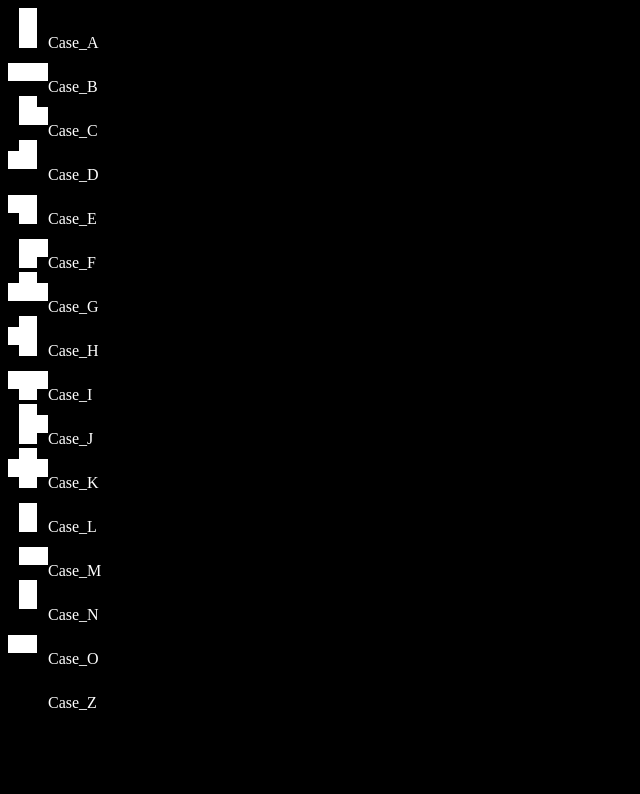
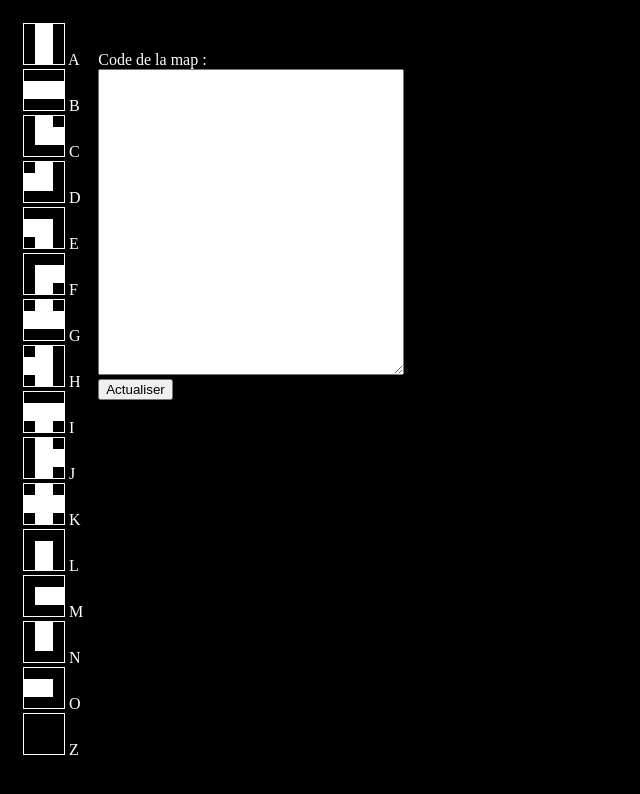
Before and after one commit to TheBigPoulet/Labyrinthe, a plain HTML site: page cases/index.html in a window 1280 px wide. Shown: the whole page, without its empty margins (0-640 px from the left). Drawn offline with Linux system fonts and the light colour scheme.

Commit message:
Création de l'éditeur de niveau

```diff
--- a/cases/index.html
+++ b/cases/index.html
@@ -1,23 +1,37 @@
-<img src="Case_A.png">Case_A</img><br />
-<img src="Case_B.png">Case_B</img><br />
-<img src="Case_C.png">Case_C</img><br />
-<img src="Case_D.png">Case_D</img><br />
-<img src="Case_E.png">Case_E</img><br />
-<img src="Case_F.png">Case_F</img><br />
-<img src="Case_G.png">Case_G</img><br />
-<img src="Case_H.png">Case_H</img><br />
-<img src="Case_I.png">Case_I</img><br />
-<img src="Case_J.png">Case_J</img><br />
-<img src="Case_K.png">Case_K</img><br />
-<img src="Case_L.png">Case_L</img><br />
-<img src="Case_M.png">Case_M</img><br />
-<img src="Case_N.png">Case_N</img><br />
-<img src="Case_O.png">Case_O</img><br />
-<img src="Case_Z.png">Case_Z</img>
+<!DOCTYPE html>
+<html lang="fr">
+    <head>
+        <meta charset="utf-8">
+        <title>éditeur de niveau</title>
+        <link rel="stylesheet" href="stylesheet.css" />
+        <script src="script.js"></script>
+    </head>
+    <body>
+        <div id="liste">
+            <img src="Case_A.png"> A</img><br />
+            <img src="Case_B.png"> B</img><br />
+            <img src="Case_C.png"> C</img><br />
+            <img src="Case_D.png"> D</img><br />
+            <img src="Case_E.png"> E</img><br />
+            <img src="Case_F.png"> F</img><br />
+            <img src="Case_G.png"> G</img><br />
+            <img src="Case_H.png"> H</img><br />
+            <img src="Case_I.png"> I</img><br />
+            <img src="Case_J.png"> J</img><br />
+            <img src="Case_K.png"> K</img><br />
+            <img src="Case_L.png"> L</img><br />
+            <img src="Case_M.png"> M</img><br />
+            <img src="Case_N.png"> N</img><br />
+            <img src="Case_O.png"> O</img><br />
+            <img src="Case_Z.png"> Z</img>
+        </div>
 
-<style>
-    body{
-        background: black;
-        color: white;
-    }
-</style>
+        <div id="block">
+            <label for="msg">Code de la map :</label><br />
+            <textarea id="msg" name="user_message"></textarea><br />
+            <button onclick="actualiser()">Actualiser</button>
+        </div>
+        <div id="affiche"><table id="map"></table></div>
+    <footer>
+    </footer>
+</html>
--- /dev/null
+++ b/cases/script.js
@@ -0,0 +1,16 @@
+function actualiser()
+{
+    pro_cases = document.getElementById('msg').value;
+    Cases=pro_cases.split('\n');
+    tbody = document.getElementById('map');
+    tbody.innerHTML=""
+    for(i=0;i<Cases.length;i++)
+    {
+        const ligne = tbody.insertRow();
+        for(y=0;y<Cases[i].length;y++)
+        {
+            let cell = ligne.insertCell();
+            cell.innerHTML = '<img src="Case_'+Cases[i][y]+'.png"></img>';
+        }
+    }
+}
--- /dev/null
+++ b/cases/stylesheet.css
@@ -0,0 +1,33 @@
+body{
+    background: black;
+    color: white;
+    display: table;
+    border-spacing: 15px;
+}
+
+#liste,#block,#affiche{
+    display: table-cell;
+
+}
+
+#block > #msg{
+    height: 300px;
+    width: 300px;
+}
+
+#liste > img{
+    border:1px white solid;
+}
+
+table{
+    border: 0;
+    border-collapse : collapse;
+}
+
+table img{
+    display:block;
+}
+
+td{
+    padding: 0;
+  }
```
Also changed, not shown: cases/actualiser.js (added).
